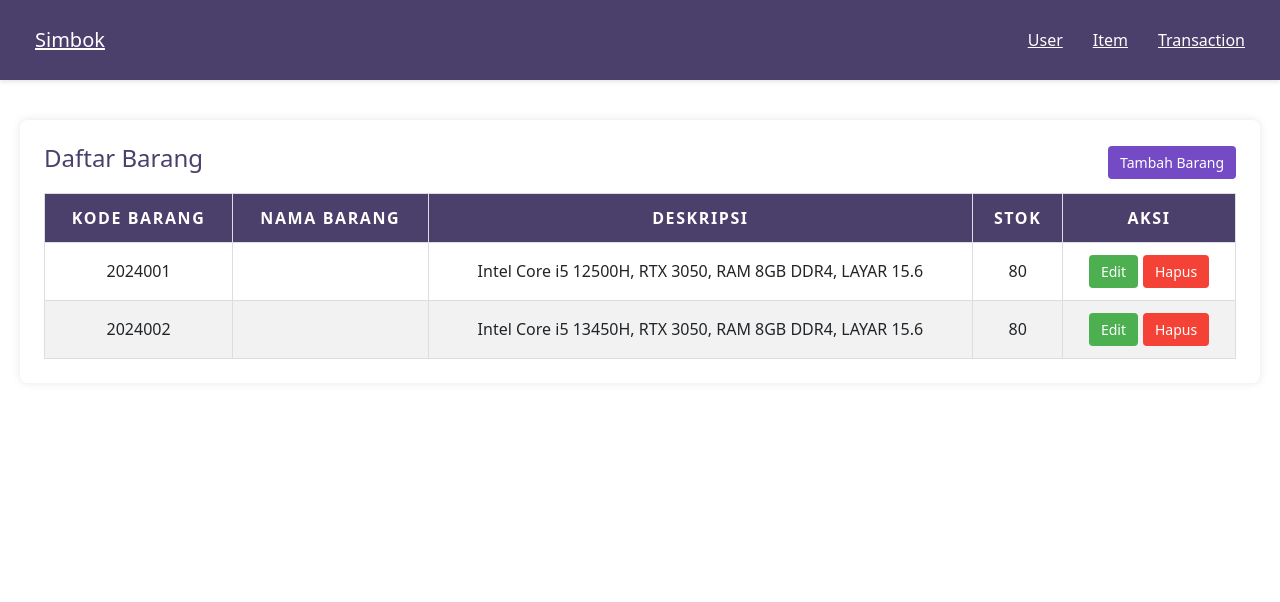
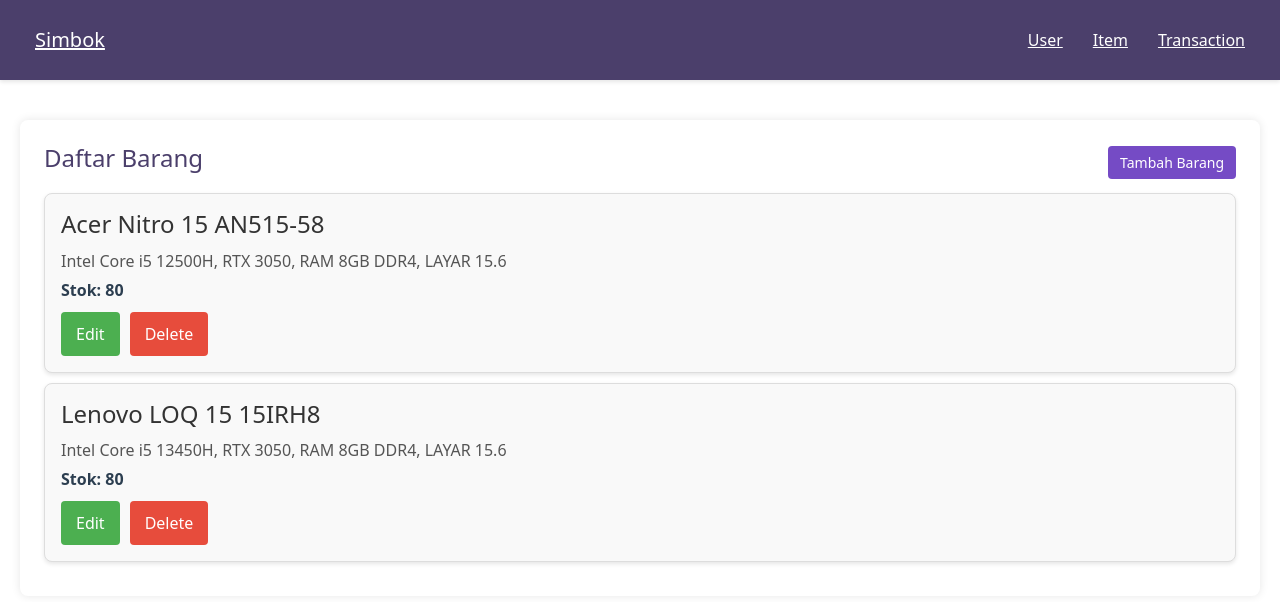
Before and after one commit to Faizululum/Code-Materi-MSIB-STECHOQ, a Vue app in the folder frontend/: page / in a window 1280 px wide. Both pictures are taken after a click on the link "Item". Shown: the top 602 px of the page. Built offline with nearby package versions, Linux system fonts and the light colour scheme.

Commit message:
Create Custom Component Vue.js

```diff
--- a/frontend/src/App.vue
+++ b/frontend/src/App.vue
@@ -6,7 +6,11 @@
         <UserComponent />
       </div>
       <div v-else-if="currentPage === 'item'">
-        <ItemComponent />
+        <ItemComponent
+        @add-item="handleAddItem"
+        @edit-item="handleEditItem"
+        @delete-item="handleDeleteItem"
+        />
       </div>
       <div v-else-if="currentPage === 'transaction'">
         <TransactionComponent />
@@ -30,13 +34,26 @@
   },
   data() {
     return {
-      currentPage: 'user'
+      currentPage: 'user',
+      items: [],
     }
   },
   methods: {
     handleNavigation(page) {
       this.currentPage = page
-    }
+    },
+    handleAddItem(item) {
+      this.items.push(item);
+    },
+    handleEditItem(updatedItem) {
+      const index = this.items.findIndex(item => item.kode === updatedItem.kode);
+      if (index !== -1) {
+        this.items.splice(index, 1, updatedItem);
+      }
+    },
+    handleDeleteItem(itemKode) {
+      this.items = this.items.filter((item) => item.kode !== itemKode);
+    },
   }
 }
 
--- /dev/null
+++ b/frontend/src/components/Modal.vue
@@ -0,0 +1,73 @@
+<template>
+    <div v-if="visible" class="modal-overlay">
+        <div class="modal-content">
+            <button class="close-button" @click="$emit('close')">x</button>
+            <slot></slot>
+        </div>
+    </div>
+</template>
+
+<script>
+export default {
+    props: {
+        visible: {
+            type: Boolean,
+            default: false
+        }
+    }
+};
+</script>
+
+<style scoped>
+.modal-overlay {
+  position: fixed;
+  top: 0;
+  left: 0;
+  width: 100%;
+  height: 100%;
+  background: rgba(0, 0, 0, 0.5);
+  backdrop-filter: blur(5px);
+  display: flex;
+  align-items: center;
+  justify-content: center;
+  z-index: 1000;
+}
+
+.modal-content {
+  background: white;
+  padding: 20px;
+  border-radius: 10px;
+  position: relative;
+  width: 80%;
+  max-width: 600px;
+  box-shadow: 0 2px 10px rgba(0, 0, 0, 0.1);
+  animation: fade-in 0.3s ease-out;
+}
+
+@keyframes fade-in {
+  from {
+    opacity: 0;
+    transform: scale(0.95);
+  }
+  to {
+    opacity: 1;
+    transform: scale(1);
+  }
+}
+
+.close-button {
+  position: absolute;
+  top: 10px;
+  right: 10px;
+  background: none;
+  border: none;
+  font-size: 24px;
+  cursor: pointer;
+  color: #555;
+  transition: color 0.3s ease;
+}
+
+.close-button:hover {
+  color: #000;
+}
+</style>
--- /dev/null
+++ b/frontend/src/components/item/ItemCard.vue
@@ -0,0 +1,94 @@
+<template>
+  <div class="item-card">
+    <h3>{{ item.nama }}</h3>
+    <p>{{ item.deskripsi }}</p>
+    <p class="stock">Stok: {{ item.stok }}</p>
+    <div class="buttons">
+      <button @click="$emit('edit-item', item)" class="edit">Edit</button>
+      <button @click="$emit('delete-item', item.kode)" class="delete">
+        Delete
+      </button>
+    </div>
+  </div>
+</template>
+
+<script>
+export default {
+  name: "ItemCard",
+  props: {
+    item: {
+      type: Object,
+      required: true,
+    },
+  },
+};
+</script>
+
+<style scoped>
+.item-card {
+  border: 1px solid #ddd;
+  padding: 16px;
+  margin-bottom: 10px;
+  border-radius: 8px;
+  background-color: #f9f9f9;
+  box-shadow: 0 2px 4px rgba(0, 0, 0, 0.1);
+  transition: transform 0.2s, box-shadow 0.2s;
+}
+
+.item-card:hover {
+  transform: translateY(-5px);
+  box-shadow: 0 4px 8px rgba(0, 0, 0, 0.2);
+}
+
+.item-card h3 {
+  margin: 0 0 10px;
+  font-size: 1.5em;
+  color: #333;
+}
+
+.item-card p {
+  margin: 5px 0;
+  color: #555;
+}
+
+.item-card .stock {
+  font-weight: bold;
+  color: #2c3e50;
+}
+
+.item-card .buttons {
+  display: flex;
+  gap: 10px;
+  margin-top: 10px;
+}
+
+.item-card button {
+  padding: 10px 15px;
+  border: none;
+  border-radius: 4px;
+  cursor: pointer;
+  transition: background-color 0.2s;
+}
+
+.item-card button:hover {
+  background-color: #ddd;
+}
+
+.item-card button.edit {
+  background-color: #4caf50;
+  color: white;
+}
+
+.item-card button.edit:hover {
+  background-color: #45a049;
+}
+
+.item-card button.delete {
+  background-color: #e74c3c;
+  color: white;
+}
+
+.item-card button.delete:hover {
+  background-color: #c0392b;
+}
+</style>
--- /dev/null
+++ b/frontend/src/components/item/ItemForm.vue
@@ -0,0 +1,142 @@
+<template>
+    <div>
+      <form @submit.prevent="submitForm">
+        <table>
+          <tr>
+            <td>Kode Barang</td>
+            <td>
+              <input
+                type="text"
+                v-model="form.kode"
+                id="kode"
+                :disabled="isEdit"
+                required
+              />
+            </td>
+          </tr>
+
+          <tr>
+            <td>Nama Barang</td>
+            <td>
+              <input type="text" v-model="form.nama" id="nama" required />
+            </td>
+          </tr>
+
+          <tr>
+            <td>Deskripsi</td>
+            <td>
+              <input
+                type="text"
+                v-model="form.deskripsi"
+                id="deskripsi"
+                required
+              />
+            </td>
+          </tr>
+
+          <tr>
+            <td>Stok</td>
+            <td>
+              <input type="number" v-model="form.stok" id="stok" required />
+            </td>
+          </tr>
+
+          <tr>
+            <td></td>
+            <td>
+              <button type="submit">
+                {{ isEdit ? "Simpan Perubahan" : "Tambah Barang" }}
+              </button>
+            </td>
+          </tr>
+        </table>
+      </form>
+    </div>
+  </template>
+
+
+<script>
+export default {
+  props: {
+    item: {
+      type: Object,
+      default: () => ({}),
+    },
+    isEdit: {
+      type: Boolean,
+      default: false,
+    },
+  },
+  data () {
+    return {
+      form: {
+        kode: "",
+        nama: "",
+        deskripsi: "",
+        stok: 0,
+      },
+    };
+  },
+  watch: {
+    item: {
+      immediate: true,
+      handler(newItem) {
+        if (this.isEdit) {
+          this.form = { ...newItem };
+        } else {
+          this.form = {
+            kode: "",
+            nama: "",
+            deskripsi: "",
+            stok: 0,
+          };
+        }
+      },
+    },
+  },
+  methods: {
+    submitForm() {
+      this.$emit("submit", this.form);
+    },
+  },
+
+  emits: ["submit"],
+};
+</script>
+
+<style scoped>
+/* Gaya untuk tabel */
+table {
+  width: 100%;
+  border-collapse: collapse;
+}
+
+/* Gaya untuk sel tabel */
+td {
+  padding: 10px;
+  border: 1px solid #ddd;
+}
+
+/* Gaya untuk input teks dan number */
+input[type="text"],
+input[type="number"] {
+  width: 100%;
+  padding: 8px;
+  box-sizing: border-box;
+}
+
+/* Gaya untuk tombol submit */
+button[type="submit"] {
+  background-color: #4caf50;
+  color: white;
+  padding: 10px;
+  border: none;
+  border-radius: 5px;
+  cursor: pointer;
+}
+
+/* Gaya untuk tombol submit saat di-hover */
+button[type="submit"]:hover {
+  background-color: #45a049;
+}
+</style>
--- a/frontend/src/components/item/ItemList.vue
+++ b/frontend/src/components/item/ItemList.vue
@@ -2,42 +2,38 @@
   <div class="item-list">
     <div class="header">
       <h2>Daftar Barang</h2>
-      <button class="add-btn" @click="$emit('add-item')">Tambah Barang</button>
+      <button class="add-btn" @click="showAddForm">Tambah Barang</button>
     </div>
-    <div class="table-responsive">
-      <table>
-        <thead>
-          <tr>
-            <th>Kode Barang</th>
-            <th>Nama Barang</th>
-            <th>Deskripsi</th>
-            <th>Stok</th>
-            <th class="action-column">Aksi</th>
-          </tr>
-        </thead>
-        <tbody>
-          <tr v-for="item in items" :key="item.kode">
-            <td>{{ item.kode }}</td>
-            <td>{{ item.name }}</td>
-            <td>{{ item.deskripsi }}</td>
-            <td>{{ item.stok }}</td>
-            <td class="action-buttons">
-              <button class="edit-btn" @click="$emit('edit-item', item)">
-                Edit
-              </button>
-              <button class="delete-btn" @click="deleteItem(item.kode)">
-                Hapus
-              </button>
-            </td>
-          </tr>
-        </tbody>
-      </table>
+    <div class="item-cards">
+      <ItemCard
+        v-for="item in items"
+        :key="item.kode"
+        :item="item"
+        @edit-item="editItem"
+        @delete-item="deleteItem"
+      />
     </div>
+    <Modal :visible="showForm" @close="cancelEditForm">
+      <ItemForm
+        :item="selectedItem"
+        :isEdit="isEdit"
+        @submit="handleSubmit" @cancel="cancelEditForm"
+      />
+    </Modal>
   </div>
 </template>
 
 <script>
+import ItemCard from "./ItemCard.vue";
+import Modal from "../Modal.vue";
+import ItemForm from "./ItemForm.vue";
+
 export default {
+  components: {
+    ItemCard,
+    Modal,
+    ItemForm,
+  },
   data() {
     return {
       items: [
@@ -55,10 +51,35 @@
           stok: 80,
         },
       ],
+      showForm: false,
+      selectedItem: null,
+      isEdit: false,
     };
   },
 
   methods: {
+    showAddForm() {
+      this.selectedItem = {kode: "", nama: "", deskripsi: "", stok: 0};
+      this.isEdit = false;
+      this.showForm = true;
+    },
+    editItem(item) {
+      this.selectedItem = {...item};
+      this.isEdit = true;
+      this.showForm = true;
+    },
+    handleSubmit(item) {
+      if (this.isEdit) {
+        const index = this.items.findIndex((i) => i.kode === item.kode);
+        this.items[index] = item;
+      } else {
+        this.items.push(item);
+      }
+      this.showForm = false;
+    },
+    cancelEditForm() {
+      this.showForm = false;
+    },
     deleteItem(kode) {
       this.items = this.items.filter((item) => item.kode !== kode);
       this.$emit("delete-item", kode);
--- a/frontend/src/components/transaction/TransactionList.vue
+++ b/frontend/src/components/transaction/TransactionList.vue
@@ -108,6 +108,16 @@
   font-size: 24px;
 }
 
+.add-btn {
+  background-color: #754bc5;
+  color: white;
+  padding: 6px 12px;
+  border: none;
+  cursor: pointer;
+  border-radius: 4px;
+  font-size: 14px;
+}
+
 .table-responsive {
   width: 100%;
   overflow-x: auto;
```
